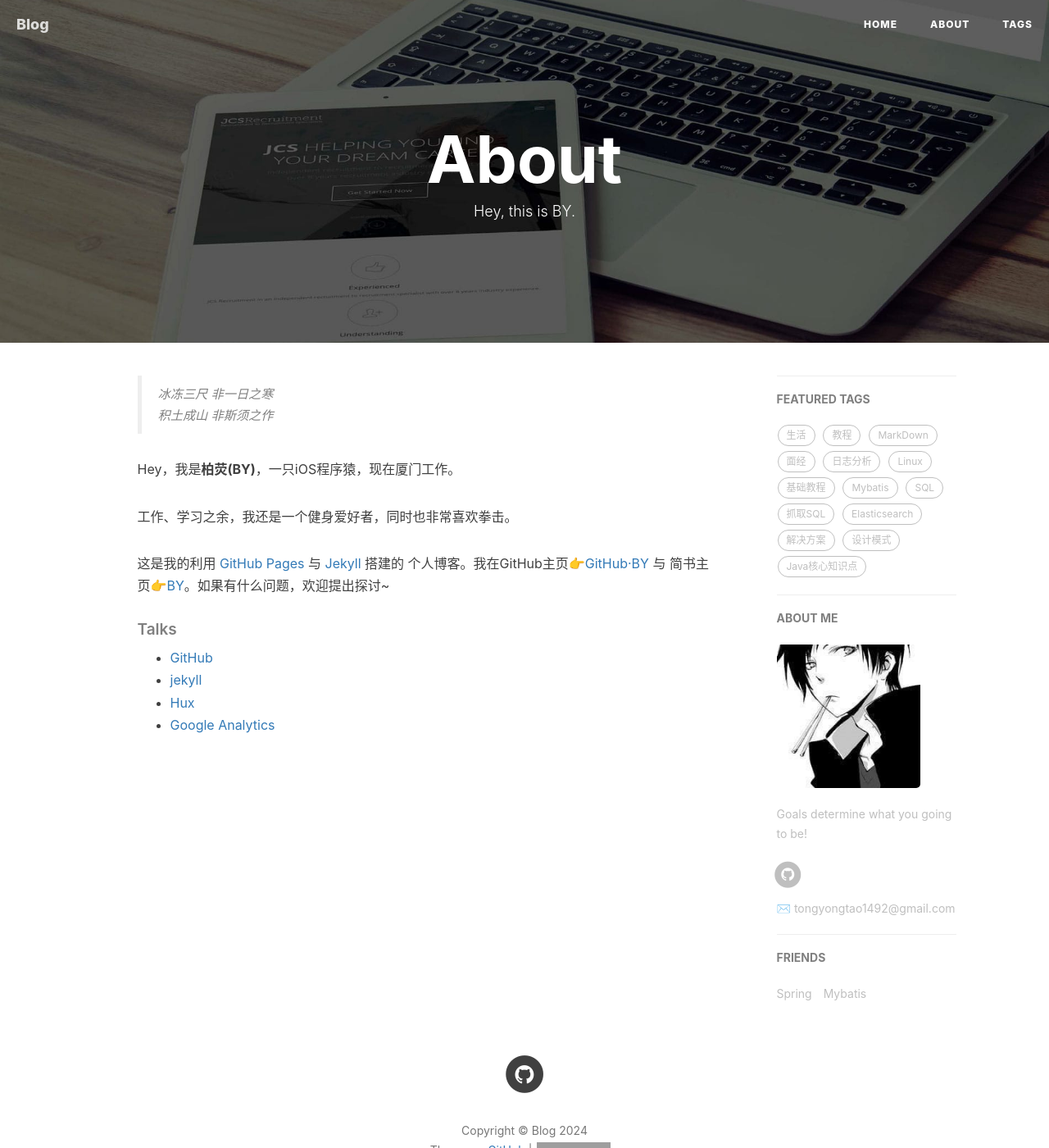
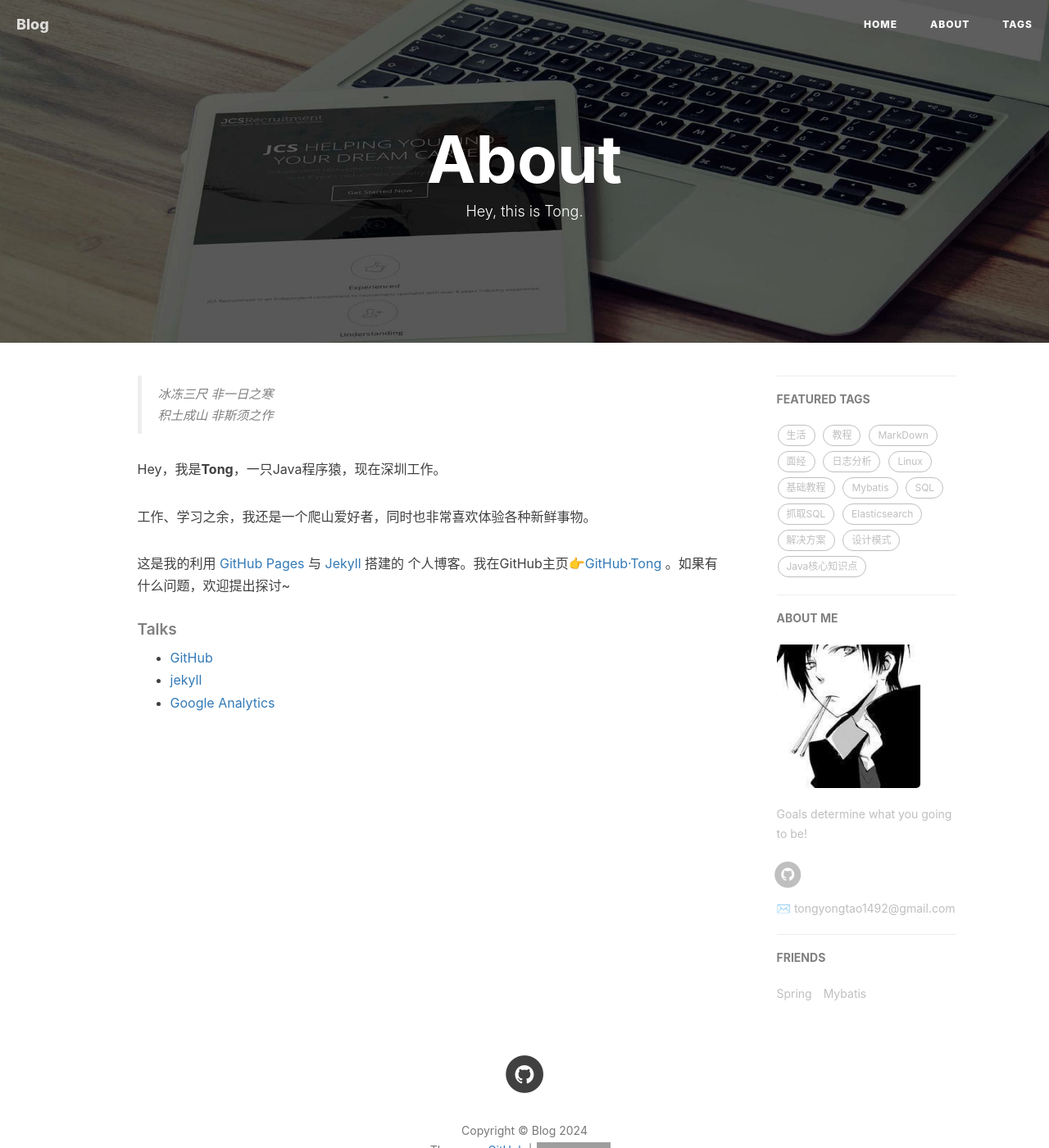
Before and after one commit to tongyongtao/tongyongtao.github.io, a Jekyll site: the page built from about.html, in a window 1280 px wide and 1400 px high. Shown: the whole window at 82% size. Built offline with Jekyll 4.4.1, drawn with Linux system fonts in a browser that asks for light colours; nearby versions of some CDN libraries; comment, search, counter and statistics services are not loaded; grey boxes are pictures that could not be loaded.

Commit message:
update config

```diff
--- a/about.html
+++ b/about.html
@@ -1,7 +1,7 @@
 ---
 layout: page
 title: "About"
-description: "Hey, this is BY."
+description: "Hey, this is Tong."
 header-img: "img/post-bg-rwd.jpg"
 ---
 
@@ -18,11 +18,11 @@ header-img: "img/post-bg-rwd.jpg"
     <blockquote><p>冰冻三尺 非一日之寒<br>
     积土成山 非斯须之作</p></blockquote>
 
-    <p>Hey，我是<strong>柏荧(BY)</strong>，一只iOS程序猿，现在厦门工作。</p>
+    <p>Hey，我是<strong>Tong</strong>，一只Java程序猿，现在深圳工作。</p>
 
-    <p>工作、学习之余，我还是一个健身爱好者，同时也非常喜欢拳击。</p>
+    <p>工作、学习之余，我还是一个爬山爱好者，同时也非常喜欢体验各种新鲜事物。</p>
 
-    <p>这是我的利用 <a href="https://pages.github.com/">GitHub Pages</a> 与 <a href="http://jekyll.com.cn/">Jekyll</a> 搭建的 个人博客。我在GitHub主页<a href="https://github.com/qiubaiying">👉GitHub·BY</a> 与 简书主页<a href="https://http://www.jianshu.com/u/e71990ada2fd">👉BY</a>。如果有什么问题，欢迎提出探讨~</p>
+    <p>这是我的利用 <a href="https://pages.github.com/">GitHub Pages</a> 与 <a href="http://jekyll.com.cn/">Jekyll</a> 搭建的 个人博客。我在GitHub主页<a href="https://github.com/tongyongtao">👉GitHub·Tong</a> 。如果有什么问题，欢迎提出探讨~</p>
 
     <p></p>
 
@@ -31,7 +31,6 @@ header-img: "img/post-bg-rwd.jpg"
     <ul>
         <li><a href="https://github.com">GitHub</a></li>
         <li><a href="http://jekyll.com.cn/">jekyll</a></li>
-        <li><a href="http://huangxuan.me/">Hux</a></li>
         <li><a href="https://analytics.google.com/analytics">Google Analytics</a></li>
     </ul>
 </div>
```
